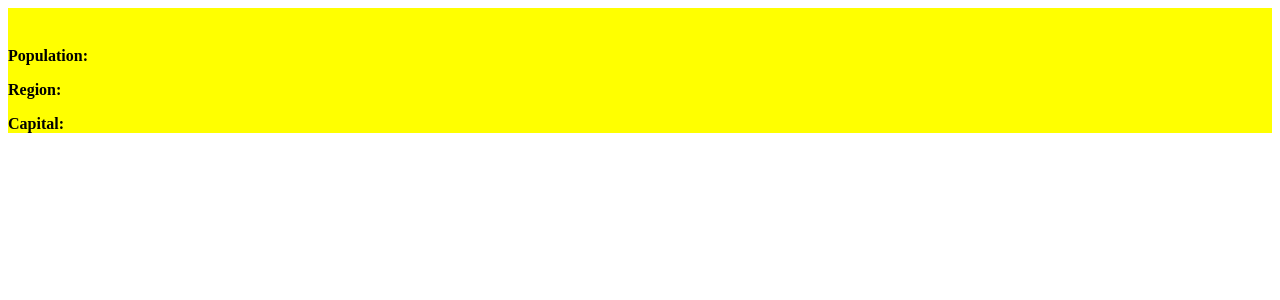
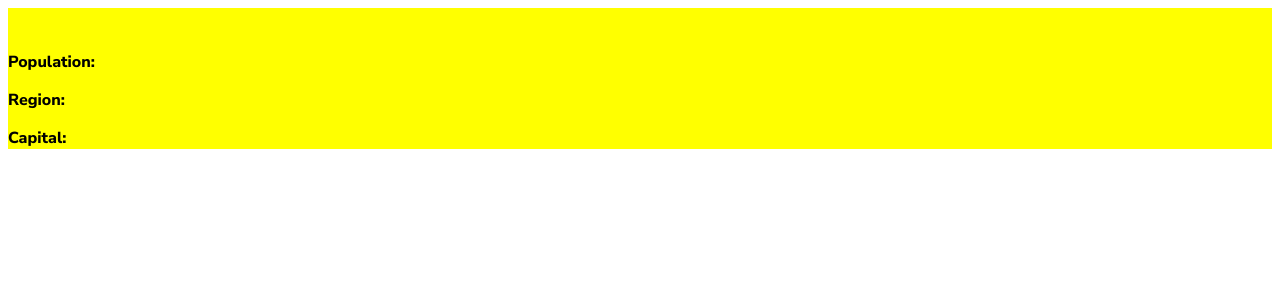
Before and after one commit to mrfinesse47/rest-countries, a React (Create React App) app: page / in a window 1280 px wide. Shown: the top 300 px of the page. Built offline with nearby package versions, Linux system fonts and the light colour scheme; no server answers.

Commit message:
added font to project from google fonts

```diff
--- a/public/index.html
+++ b/public/index.html
@@ -9,6 +9,14 @@
       name="description"
       content="Web site created using create-react-app"
     />
+    <!-- importing fonts -->
+    <link rel="preconnect" href="https://fonts.googleapis.com" />
+    <link rel="preconnect" href="https://fonts.gstatic.com" crossorigin />
+    <link
+      href="https://fonts.googleapis.com/css2?family=Nunito+Sans:wght@300;600;800&display=swap"
+      rel="stylesheet"
+    />
+
     <link rel="apple-touch-icon" href="%PUBLIC_URL%/logo192.png" />
     <!--
       manifest.json provides metadata used when your web app is installed on a
--- a/src/styles.css
+++ b/src/styles.css
@@ -1,3 +1,7 @@
+body {
+  font-family: "Nunito Sans", sans-serif;
+}
+
 .App {
   background-color: red;
 }
--- a/src/styles.scss
+++ b/src/styles.scss
@@ -1,3 +1,9 @@
+//mobile first
+
+body {
+  font-family: "Nunito Sans", sans-serif;
+}
+
 .App {
   background-color: red;
 }
```
Also changed, not shown: 1 other file (tests, documents, lock files or other folders).
